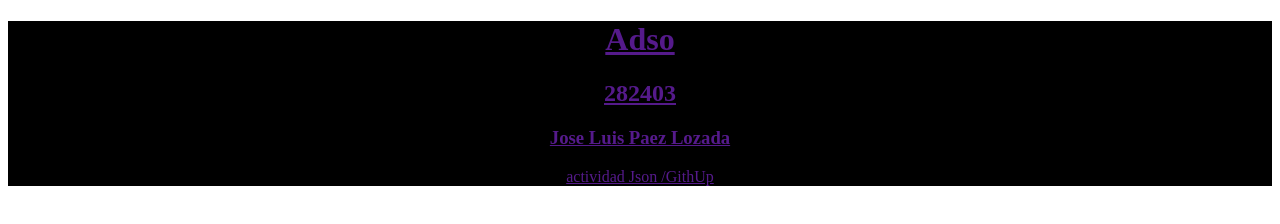
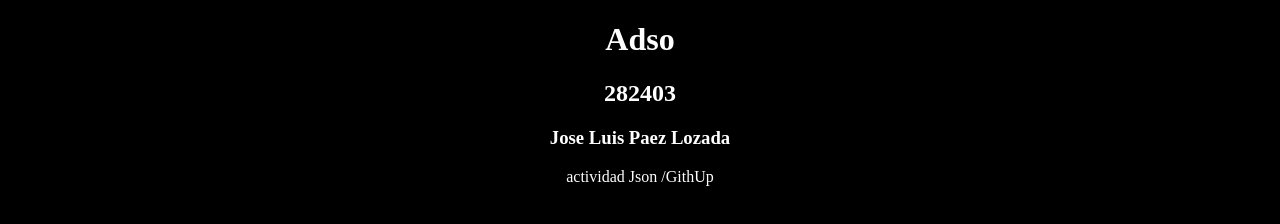
Before and after one commit to Jlplozada/jsonActividad, a plain HTML site: page index.html in a window 1280 px wide. Drawn offline with Linux system fonts and the light colour scheme.

Commit message:
actualizacion web

```diff
--- a/app.js
+++ b/app.js
@@ -0,0 +1,3 @@
+
+
+user=await
--- a/index.html
+++ b/index.html
@@ -5,10 +5,10 @@
     <meta name="viewport" content="width=device-width, initial-scale=1.0">
     <title>Document</title>
 </head>
-<body>
-    <div class="base" style="background-color: black; color: white; text-align: center;">
+<body style="background-color: black;">
+    <div class="base" style=" text-align: center;">
         <div class="aprendiz">
-            <a href="">
+            <a href="https://github.com/Jlplozada/jsonActividad" style="text-decoration: none; color: white;">
                 <h1>Adso</h3>
                 <h2>282403</h2>
                 <h3>Jose Luis Paez Lozada</h3>
```
